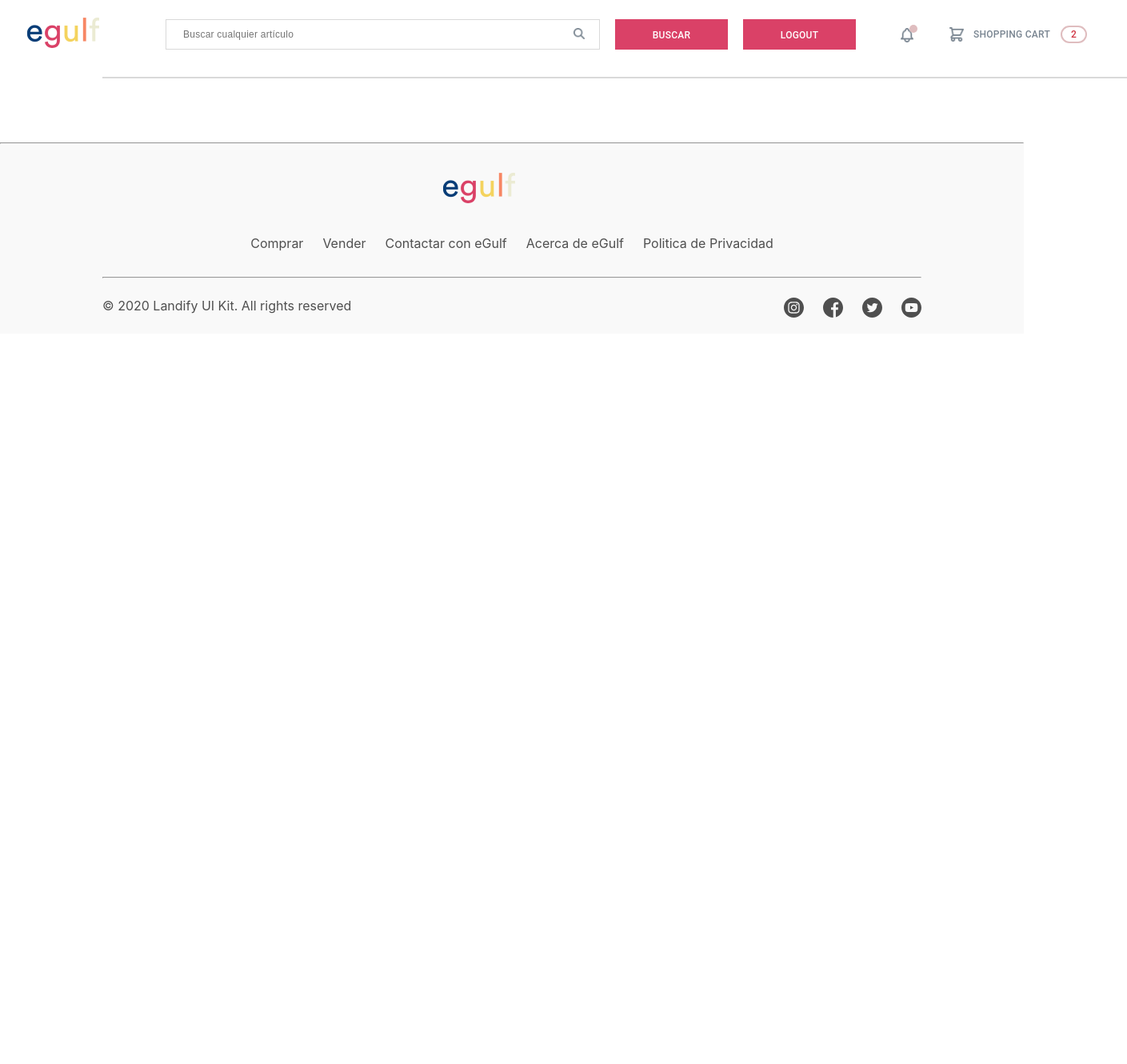
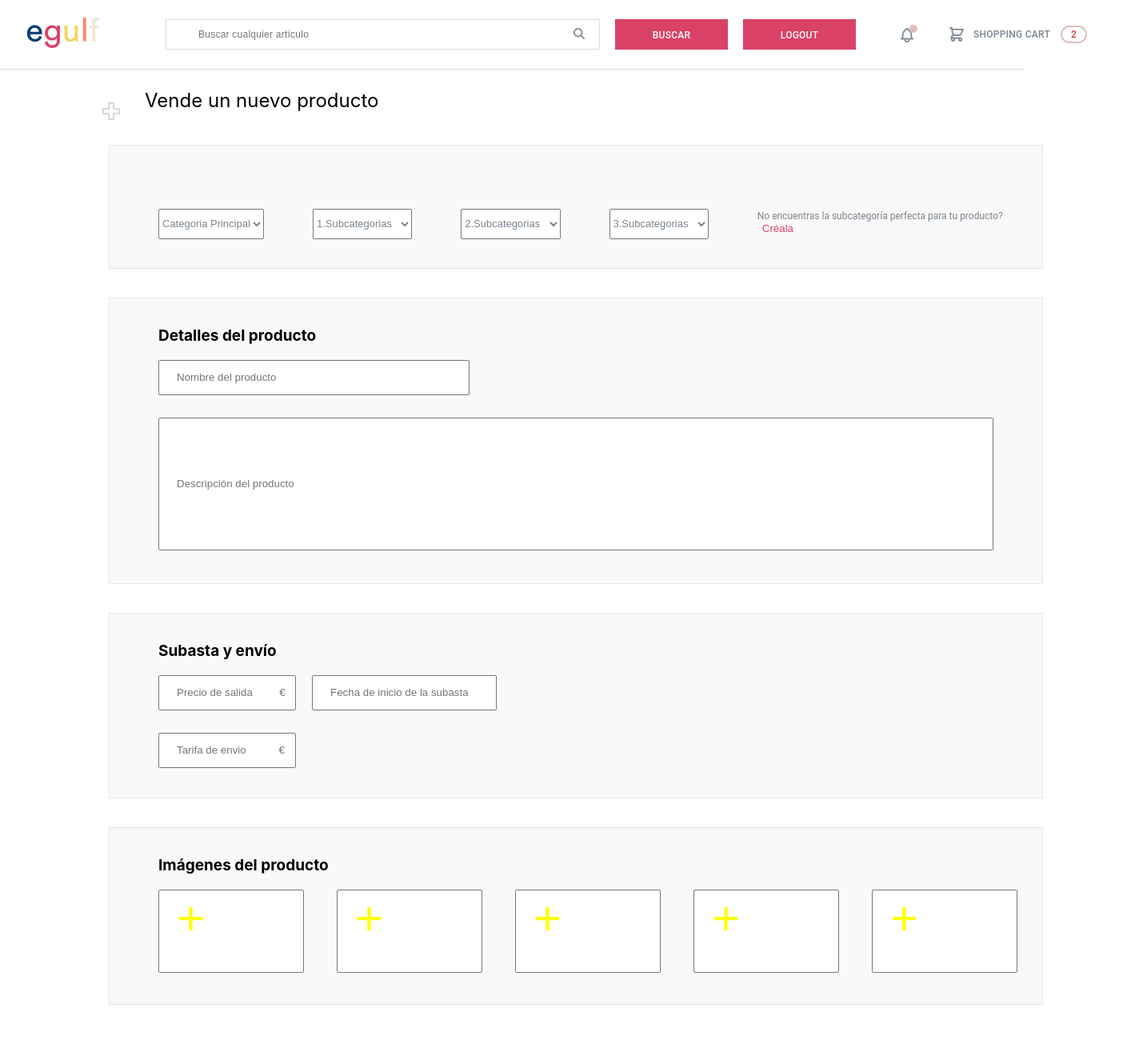
Before and after one commit to angelbt91/EGulfProjectNuclio-Frontend, a React (Create React App) app: page /productformpage in a window 1280 px wide. Shown: the top 1330 px of the page at 80% size, 1409 px wide, since content can reach past the window. Before the commit the page ends 800 px from the top, so only its background shows below. Built offline with nearby package versions, Linux system fonts and the light colour scheme.

Commit message:
EG97-44 maquetado formulario

```diff
--- a/src/App.js
+++ b/src/App.js
@@ -5,7 +5,9 @@ import MainPage from "./pages/mainpage/mainpage";
 import ProductPage from "./pages/productpage/productpage";
 import Header from "./components/header/header";
 import FavouritePage from "./pages/favouritepage/favouritepage";
+import CreateProductForm from "./pages/productformpage/productformpage";
 import "./App.css";
+import ProductFormPage from "./pages/productformpage/productformpage";
 
 function App() {
   return (
@@ -31,6 +33,9 @@ function App() {
           <Route exact path="/favouritePage">
             <FavouritePage />
           </Route>
+          <Route exact path="/productformpage">
+            <ProductFormPage />
+          </Route>
         </Switch>
         <Footer />
       </Router>
--- /dev/null
+++ b/src/components/productform/productform.css
@@ -0,0 +1,168 @@
+.principal_title {
+  margin-left: 181px;
+  font-size: 24px;
+  font-style: normal;
+}
+.plus_icon {
+  position: absolute;
+  left: 10%;
+  top: 16%;
+}
+
+.product_container1 {
+  width: 1166px;
+  height: 153px;
+  border: 1px solid #e5e5e5;
+  background: #f9f9f9;
+
+  display: flex;
+  justify-content: flex-start;
+  gap: 61px;
+  margin-left: 136px;
+  margin-top: 41px;
+}
+
+.paragraph {
+  font-family: Roboto;
+  font-style: normal;
+  font-weight: normal;
+  font-size: 12px;
+  line-height: 14px;
+  margin-top: 81px;
+
+  color: #798591;
+}
+.button {
+  width: 36px;
+  height: 14px;
+  margin-bottom: 200 px;
+  margin-right: 100px;
+  background: none;
+  border: none;
+  color: #da4167;
+}
+
+.form_main_category {
+  width: 154px;
+  height: 38px;
+  margin-top: 79px;
+  margin-left: 61px;
+  font-size: 13px;
+  color: #798590;
+}
+.form_subcategories1 {
+  width: 154px;
+  height: 38px;
+  margin-top: 79px;
+  font-size: 13px;
+  color: #798590;
+}
+.form_subcategories2 {
+  width: 154px;
+  height: 38px;
+  margin-top: 79px;
+  font-size: 13px;
+  color: #798590;
+}
+.form_subcategories3 {
+  width: 154px;
+  height: 38px;
+  margin-top: 79px;
+  font-size: 13px;
+  color: #798590;
+}
+.product_container2 {
+  width: 1166px;
+  height: 356px;
+  margin-left: 136px;
+  margin-top: 36px;
+  background: #f9f9f9;
+  border: 1px solid #e5e5e5;
+}
+.product_details_title {
+  margin-left: 61px;
+  margin-top: 35px;
+  font-size: 19px;
+  font-weight: bold;
+}
+.first_box {
+  width: 381px;
+  height: 38px;
+  margin-bottom: 28px;
+  margin-left: 61px;
+}
+.second_box {
+  width: 1036px;
+  height: 160px;
+  margin-left: 61px;
+}
+::placeholder {
+  padding: 19px;
+}
+.product_container3 {
+  width: 1166px;
+  height: 230px;
+  background: #f9f9f9;
+  border: 1px solid #e5e5e5;
+  margin-left: 136px;
+  margin-top: 36px;
+}
+.third_box {
+  height: 38px;
+  width: 164px;
+  margin-left: 61px;
+}
+.fourth_box {
+  height: 38px;
+  width: 223px;
+  margin-left: 20px;
+}
+.fifth_box {
+  height: 38px;
+  width: 164px;
+  display: block;
+  margin-top: 28px;
+  margin-left: 61px;
+}
+.product_container4 {
+  height: 220px;
+  width: 1166px;
+  background: #f9f9f9;
+  border: 1px solid #e5e5e5;
+  margin-left: 136px;
+  margin-top: 36px;
+}
+
+.sixth_box {
+  width: 174px;
+  height: 98px;
+  margin-left: 61px;
+}
+
+.seventh_box {
+  width: 174px;
+  height: 98px;
+  margin-left: 41px;
+}
+
+.eighth_box {
+  width: 174px;
+  height: 98px;
+  margin-left: 41px;
+}
+
+.ninth_box {
+  width: 174px;
+  height: 98px;
+  margin-left: 41px;
+}
+.tenth_box {
+  width: 174px;
+  height: 98px;
+  margin-left: 41px;
+}
+.product_container4 ::placeholder {
+  font-size: 60px;
+
+  color: yellow;
+}
--- /dev/null
+++ b/src/components/productform/productform.js
@@ -0,0 +1,78 @@
+import React from "react";
+import PlusIcon from "../../assets/plusIcon.png";
+
+import "./productform.css";
+
+function ProductForm() {
+  return (
+    <div>
+      <div className="main_container1">
+        <img className="plus_icon" src={PlusIcon} alt="icon-plus" />
+        <p className="principal_title"> Vende un nuevo producto</p>
+
+        <div className="product_container1">
+          <select className="form_main_category">
+            <option>Categoria Principal</option>
+          </select>
+          <select className="form_subcategories1">
+            <option>1.Subcategorias</option>
+          </select>
+          <select className="form_subcategories2">
+            <option>2.Subcategorias</option>
+          </select>
+          <select className="form_subcategories3">
+            <option>3.Subcategorias</option>
+          </select>
+          <p className="paragraph">
+            No encuentras la subcategoría perfecta para tu producto?
+            <button className="button">Créala</button>
+          </p>
+        </div>
+      </div>
+
+      <div className="product_container2">
+        <p className="product_details_title">Detalles del producto</p>
+        <input
+          className="first_box"
+          type="text"
+          placeholder="Nombre del producto"
+        ></input>
+        <input
+          className="second_box"
+          type="text"
+          placeholder="Descripción del producto"
+        ></input>
+      </div>
+
+      <div className="product_container3">
+        <p className="product_details_title">Subasta y envío</p>
+        <input
+          className="third_box"
+          type="text"
+          placeholder="Precio de salida         €"
+        ></input>
+        <input
+          className="fourth_box"
+          type="text"
+          placeholder="Fecha de inicio de la subasta"
+        ></input>
+        <input
+          className="fifth_box"
+          type="text"
+          placeholder="Tarifa de envio           €"
+        ></input>
+      </div>
+      <div className="product_container4">
+        <p className="product_details_title">Imágenes del producto</p>
+
+        <input className="sixth_box" type="text" placeholder="+"></input>
+        <input className="seventh_box" type="text" placeholder="+"></input>
+        <input className="eighth_box" type="text" placeholder="+"></input>
+        <input className="ninth_box" type="text" placeholder="+"></input>
+        <input className="tenth_box" type="text" placeholder="+"></input>
+      </div>
+    </div>
+  );
+}
+
+export default ProductForm;
--- /dev/null
+++ b/src/pages/productformpage/productformpage.js
@@ -0,0 +1,12 @@
+import React from "react";
+import ProductForm from "../../components/productform/productform";
+
+function ProductFormPage() {
+  return (
+    <div>
+      <ProductForm />
+    </div>
+  );
+}
+
+export default ProductFormPage;
```
Also changed, not shown: src/components/breadcrumber/breadcrumber.js (+6 -7 lines), src/assets/plusIcon.png (added), src/pages/productformpage/productformpage.css (added), 1 other file (tests, documents, lock files or other folders).
